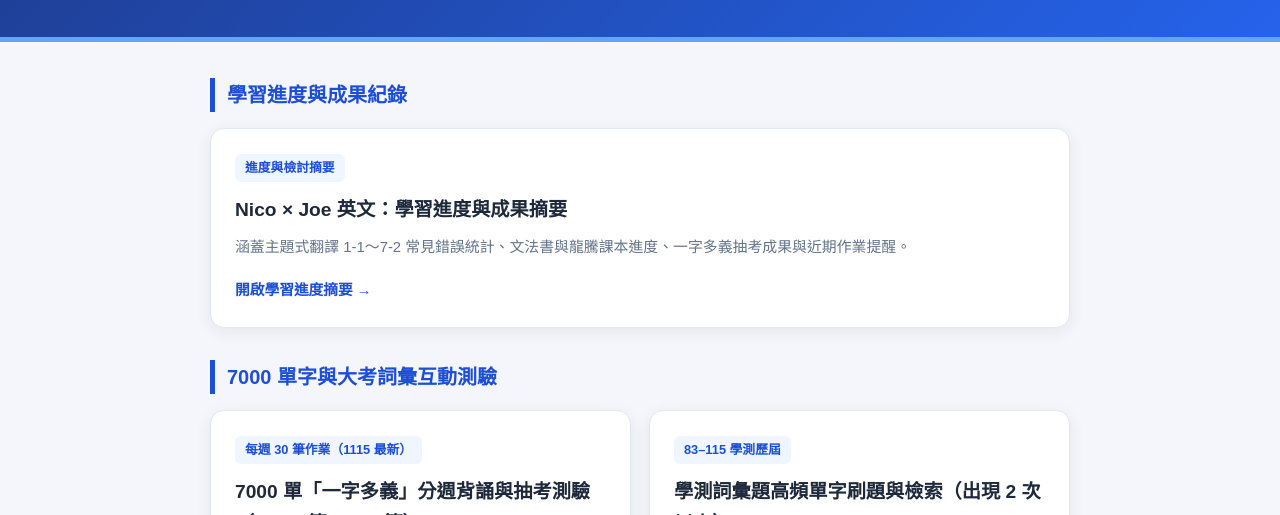
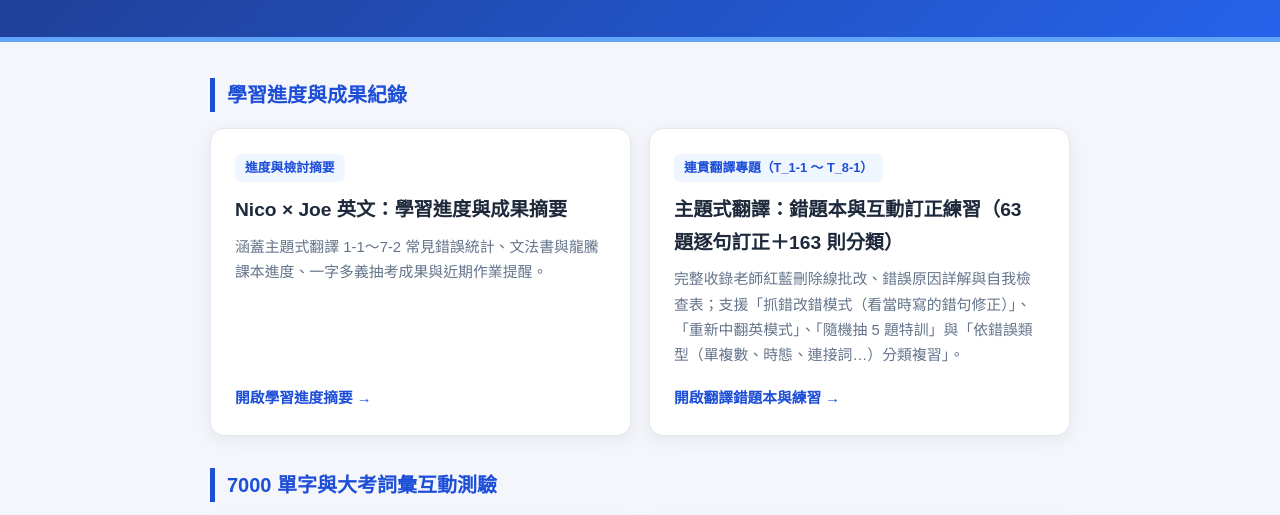
Before and after one commit to hschen1689/School, a plain HTML site: page english/index.html in a window 1280 px wide. Shown: the part 228-743 px from the top of the page. Drawn offline with Linux system fonts and the light colour scheme.

Commit message:
Add files via upload

```diff
--- a/english/index.html
+++ b/english/index.html
@@ -162,6 +162,14 @@ footer {
       </div>
       <span class="go">開啟學習進度摘要 →</span>
     </a>
+    <a class="card" href="./英文-主題式翻譯錯題本-複習與練習.html">
+      <div>
+        <span class="tag">連貫翻譯專題（T_1-1 ～ T_8-1）</span>
+        <h2>主題式翻譯：錯題本與互動訂正練習（63 題逐句訂正＋163 則分類）</h2>
+        <p>完整收錄老師紅藍刪除線批改、錯誤原因詳解與自我檢查表；支援「抓錯改錯模式（看當時寫的錯句修正）」、「重新中翻英模式」、「隨機抽 5 題特訓」與「依錯誤類型（單複數、時態、連接詞…）分類複習」。</p>
+      </div>
+      <span class="go">開啟翻譯錯題本與練習 →</span>
+    </a>
   </div>
 
   <div class="section-title">7000 單字與大考詞彙互動測驗</div>
```
